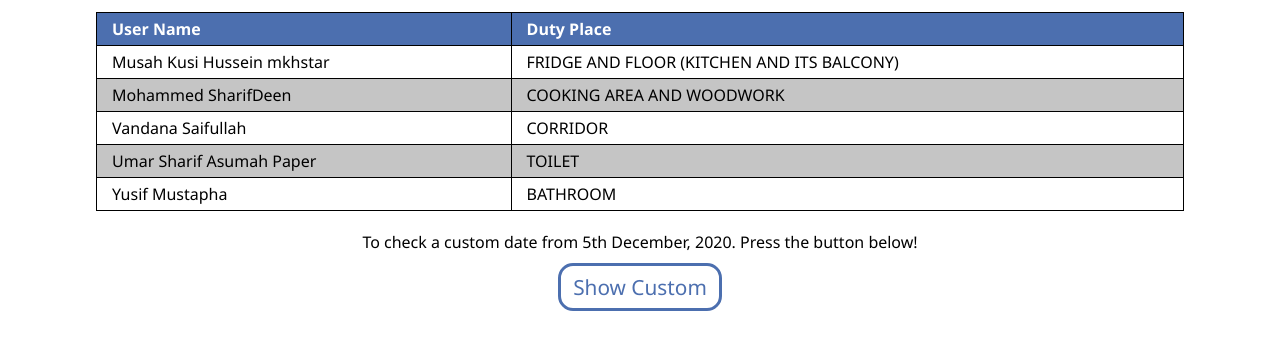
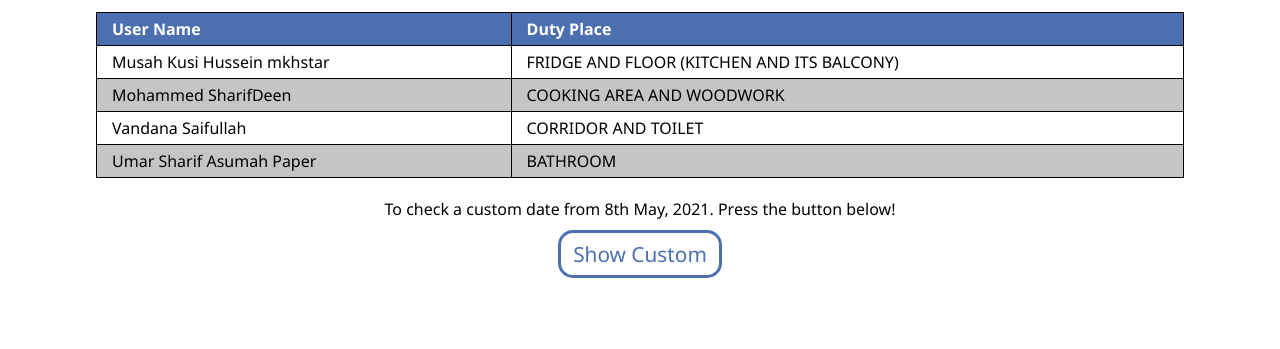
Before and after one commit to mkhstar/ankara-boys, a website built with Parcel: page src/duty.html in a window 1280 px wide. Shown: the part 201-550 px from the top of the page. Built offline with nearby package versions, Linux system fonts and the light colour scheme.

Commit message:
updates 2021 may

```diff
--- a/src/duty.html
+++ b/src/duty.html
@@ -17,7 +17,7 @@
         </div>
         <div class="modal-content">
           <label for="custom-date">Choose Date</label>
-          <input min="2020-12-10" max="" type="date" id="custom-date" />
+          <input min="2021-05-08" max="" type="date" id="custom-date" />
 
           <div class="card modal-table-card">
             <div class="day-and-date-modal"></div>
@@ -54,7 +54,7 @@
           </table>
           <div class="custom-date-card">
             <p>
-              To check a custom date from 5th December, 2020. Press the button
+              To check a custom date from 8th May, 2021. Press the button
               below!
             </p>
             <button id="show-custom-btn">Show Custom</button>
--- a/src/main.js
+++ b/src/main.js
@@ -11,12 +11,12 @@ const users = [
   {
     userName: "Umar Sharif Asumah Paper",
   },
-  {
-    userName: "Yusif Mustapha",
-  },
+  // {
+  //   userName: "Yusif Mustapha",
+  // },
 ];
 
-const startDate = new Date("3 October 2020").getTime();
+const startDate = new Date("1 May 2021").getTime();
 const todaysDate = new Date().getTime();
 const weekInterval = 604800000;
 
@@ -24,8 +24,8 @@ const dutyPlaces = [
   "BATHROOM",
   "FRIDGE AND FLOOR (KITCHEN AND ITS BALCONY)",
   "COOKING AREA AND WOODWORK",
-  "CORRIDOR",
-  "TOILET",
+  "CORRIDOR AND TOILET",
+  // "TOILET",
 ];
 
 const tbody = document.querySelector(".duty-content tbody");
```
Also changed, not shown: dist/bkg.10c016e6.jpg (added), dist/duty.html, dist/index.html, 6 other files.
